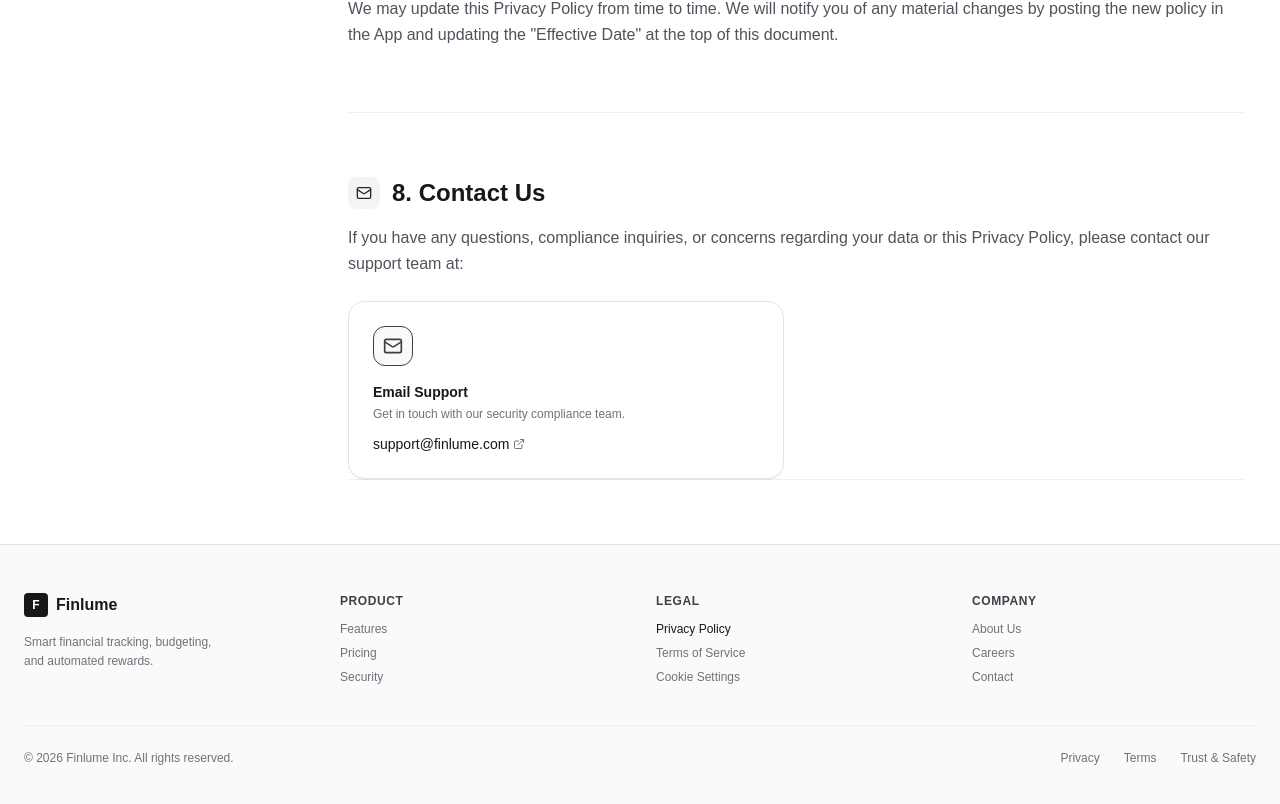
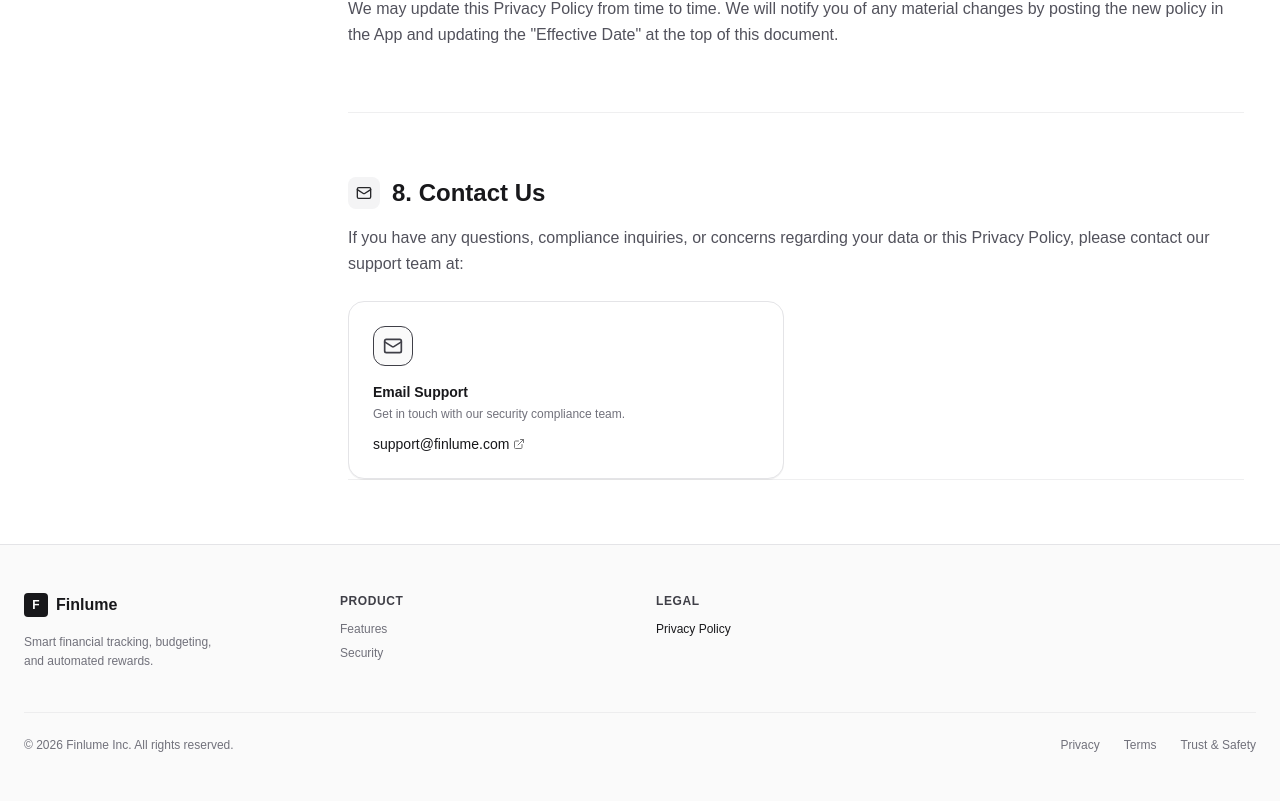
Before and after one commit to quickbidz-max/finlume, a Next.js app: page /privacy-policy in a window 1280 px wide. Shown: the part 4841-5645 px from the top of the page. Built offline with nearby package versions, Linux system fonts and the light colour scheme.

Commit message:
feat: implement landing page with feature showcase and privacy policy route

```diff
--- a/src/app/page.tsx
+++ b/src/app/page.tsx
@@ -426,21 +426,6 @@ export default function FeatureGuidePage() {
                 </li>
               </ul>
             </div>
-            <div>
-              <h3 className="text-xs font-semibold uppercase tracking-wider text-zinc-700 dark:text-zinc-300 mb-3">
-                Company
-              </h3>
-              <ul className="space-y-2 text-xs">
-                <li>
-                  <Link
-                    href={`mailto:support@finlume.com`}
-                    className="hover:text-zinc-900 dark:hover:text-white transition-colors"
-                  >
-                    Contact Support
-                  </Link>
-                </li>
-              </ul>
-            </div>
           </div>
           <div className="border-t border-zinc-200/60 dark:border-zinc-800/60 mt-10 pt-6 flex flex-col sm:flex-row items-center justify-between gap-4 text-xs text-zinc-500">
             <p>
--- a/src/app/privacy-policy/page.tsx
+++ b/src/app/privacy-policy/page.tsx
@@ -172,14 +172,6 @@ export default function PrivacyPolicyPage() {
                 </li>
                 <li>
                   <Link
-                    href="/#pricing"
-                    className="hover:text-zinc-900 dark:hover:text-white transition-colors"
-                  >
-                    Pricing
-                  </Link>
-                </li>
-                <li>
-                  <Link
                     href="/security"
                     className="hover:text-zinc-900 dark:hover:text-white transition-colors"
                   >
@@ -199,53 +191,6 @@ export default function PrivacyPolicyPage() {
                     className="text-zinc-900 dark:text-white font-medium hover:underline"
                   >
                     Privacy Policy
-                  </Link>
-                </li>
-                <li>
-                  <Link
-                    href="/terms-conditions"
-                    className="hover:text-zinc-900 dark:hover:text-white transition-colors"
-                  >
-                    Terms of Service
-                  </Link>
-                </li>
-                <li>
-                  <Link
-                    href="/cookies"
-                    className="hover:text-zinc-900 dark:hover:text-white transition-colors"
-                  >
-                    Cookie Settings
-                  </Link>
-                </li>
-              </ul>
-            </div>
-            <div>
-              <h3 className="text-xs font-semibold uppercase tracking-wider text-zinc-700 dark:text-zinc-300 mb-3">
-                Company
-              </h3>
-              <ul className="space-y-2 text-xs">
-                <li>
-                  <Link
-                    href="/about"
-                    className="hover:text-zinc-900 dark:hover:text-white transition-colors"
-                  >
-                    About Us
-                  </Link>
-                </li>
-                <li>
-                  <Link
-                    href="/careers"
-                    className="hover:text-zinc-900 dark:hover:text-white transition-colors"
-                  >
-                    Careers
-                  </Link>
-                </li>
-                <li>
-                  <Link
-                    href="/contact"
-                    className="hover:text-zinc-900 dark:hover:text-white transition-colors"
-                  >
-                    Contact
                   </Link>
                 </li>
               </ul>
```
